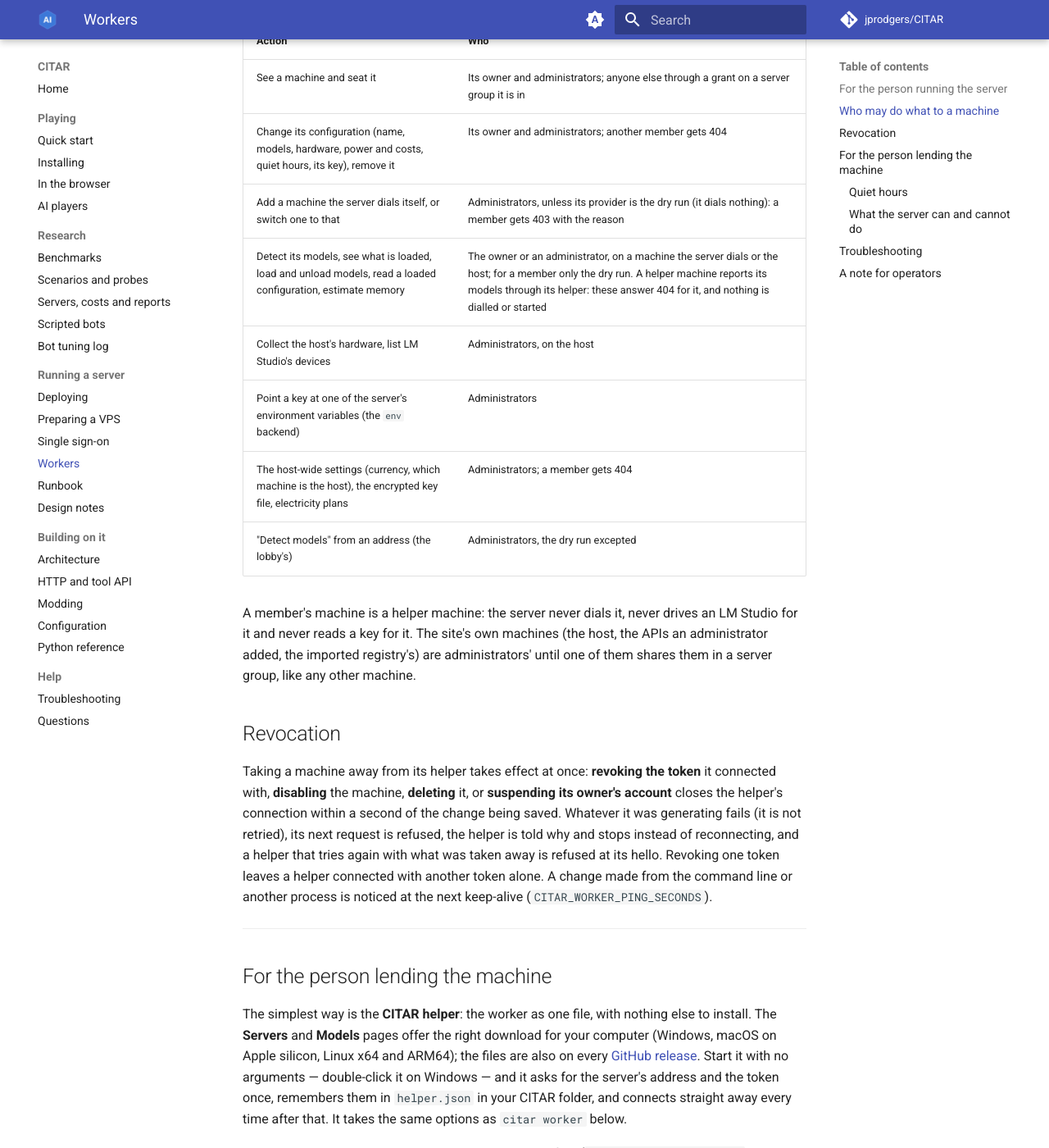
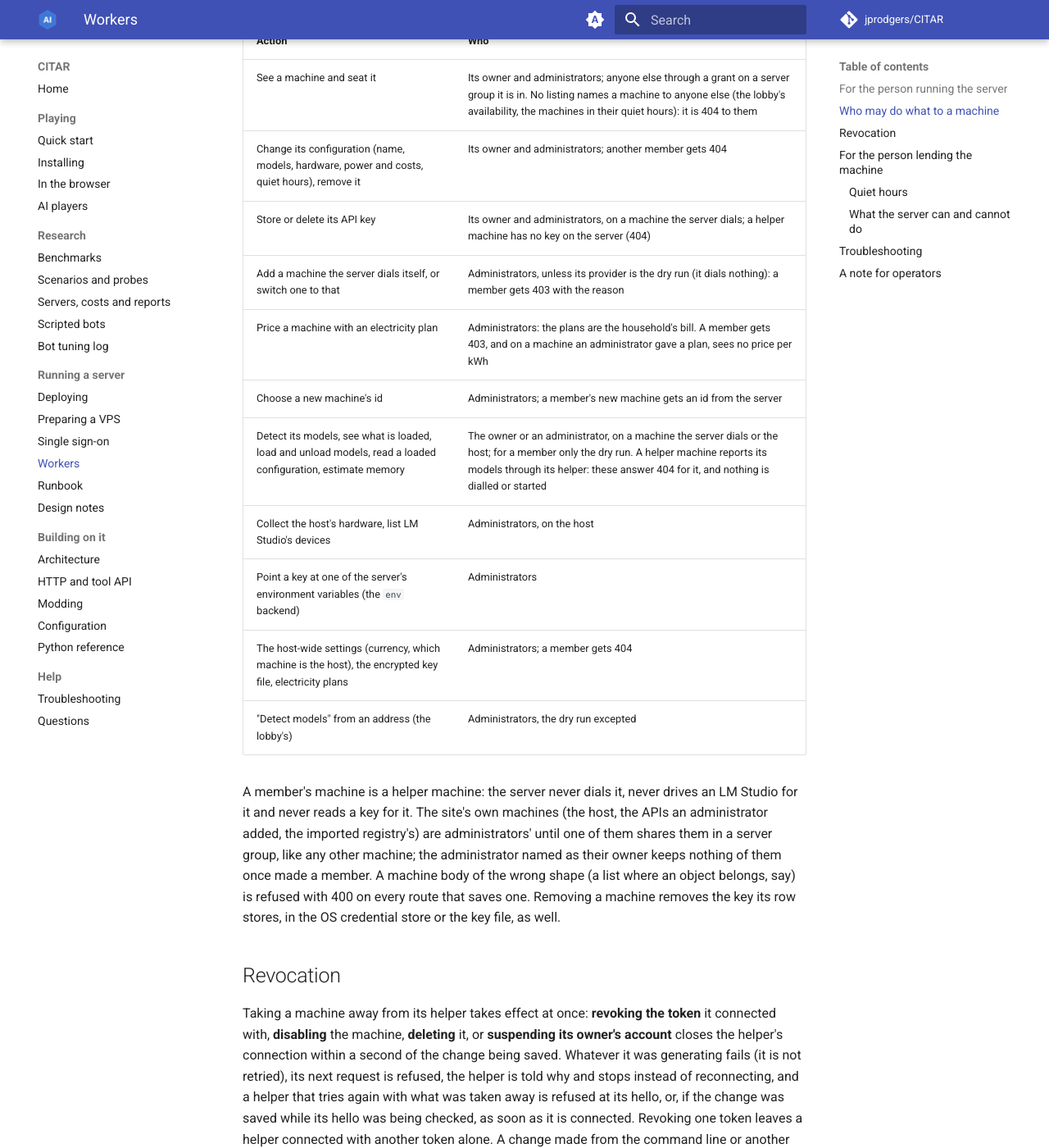
Before and after one commit to jprodgers/CITAR, an MkDocs documentation site: the page built from docs/server/WORKERS.md, in a window 1280 px wide and 1400 px high, scrolled down 1211 px. Shown: the whole window at 82% size. Built offline with MkDocs 1.6.1 and Material for MkDocs 9.7.7, drawn with Linux system fonts in a browser that asks for light colours; comment, search, counter and statistics services are not loaded; some of the changed text lies outside the part shown.

Commit message:
3-05 fix docs: helper machines' keys, the site's machines, plans, listings, the import
WORKERS' table gains the key routes, plans and ids rows and says listings name
only what the caller may see; API the 400s, the 404 key routes, availability,
the status routes and setup's dismiss and reopen; CONFIGURATION another
instance's servers.json, the old import's copies, the first run after the
commit and the sampler following the host. Wiki regenerated.

Co-Authored-By: Claude Opus 5.5 <noreply@anthropic.com>

```diff
--- a/docs/server/WORKERS.md
+++ b/docs/server/WORKERS.md
@@ -51,9 +51,12 @@ the action touches:
 
 | Action | Who |
 |---|---|
-| See a machine and seat it | Its owner and administrators; anyone else through a grant on a server group it is in |
-| Change its configuration (name, models, hardware, power and costs, quiet hours, its key), remove it | Its owner and administrators; another member gets 404 |
+| See a machine and seat it | Its owner and administrators; anyone else through a grant on a server group it is in. No listing names a machine to anyone else (the lobby's availability, the machines in their quiet hours): it is 404 to them |
+| Change its configuration (name, models, hardware, power and costs, quiet hours), remove it | Its owner and administrators; another member gets 404 |
+| Store or delete its API key | Its owner and administrators, on a machine the server dials; a helper machine has no key on the server (404) |
 | Add a machine the server dials itself, or switch one to that | Administrators, unless its provider is the dry run (it dials nothing): a member gets 403 with the reason |
+| Price a machine with an electricity plan | Administrators: the plans are the household's bill. A member gets 403, and on a machine an administrator gave a plan, sees no price per kWh |
+| Choose a new machine's id | Administrators; a member's new machine gets an id from the server |
 | Detect its models, see what is loaded, load and unload models, read a loaded configuration, estimate memory | The owner or an administrator, on a machine the server dials or the host; for a member only the dry run. A helper machine reports its models through its helper: these answer 404 for it, and nothing is dialled or started |
 | Collect the host's hardware, list LM Studio's devices | Administrators, on the host |
 | Point a key at one of the server's environment variables (the `env` backend) | Administrators |
@@ -62,7 +65,10 @@ the action touches:
 
 A member's machine is a helper machine: the server never dials it, never drives an LM Studio for it and never reads
 a key for it. The site's own machines (the host, the APIs an administrator added, the imported registry's) are
-administrators' until one of them shares them in a server group, like any other machine.
+administrators' until one of them shares them in a server group, like any other machine; the administrator named as
+their owner keeps nothing of them once made a member. A machine body of the wrong shape (a list where an object
+belongs, say) is refused with 400 on every route that saves one. Removing a machine removes the key its row stores,
+in the OS credential store or the key file, as well.
 
 ## Revocation
 
@@ -70,8 +76,9 @@ Taking a machine away from its helper takes effect at once: **revoking the token
 **disabling** the machine, **deleting** it, or **suspending its owner's account** closes the helper's connection
 within a second of the change being saved. Whatever it was generating fails (it is not retried), its next request
 is refused, the helper is told why and stops instead of reconnecting, and a helper that tries again with what was
-taken away is refused at its hello. Revoking one token leaves a helper connected with another token alone. A change
-made from the command line or another process is noticed at the next keep-alive (`CITAR_WORKER_PING_SECONDS`).
+taken away is refused at its hello, or, if the change was saved while its hello was being checked, as soon as it
+is connected. Revoking one token leaves a helper connected with another token alone. A change made from the command
+line or another process is noticed at the next keep-alive (`CITAR_WORKER_PING_SECONDS`).
 
 ---
 
```
Also changed, not shown: docs/API.md (+9 -7 lines), docs/CONFIGURATION.md (+11 -3 lines), wiki/Configuration.md (+11 -3 lines), wiki/HTTP-and-tool-API.md (+9 -7 lines), wiki/Workers.md (+12 -5 lines).
